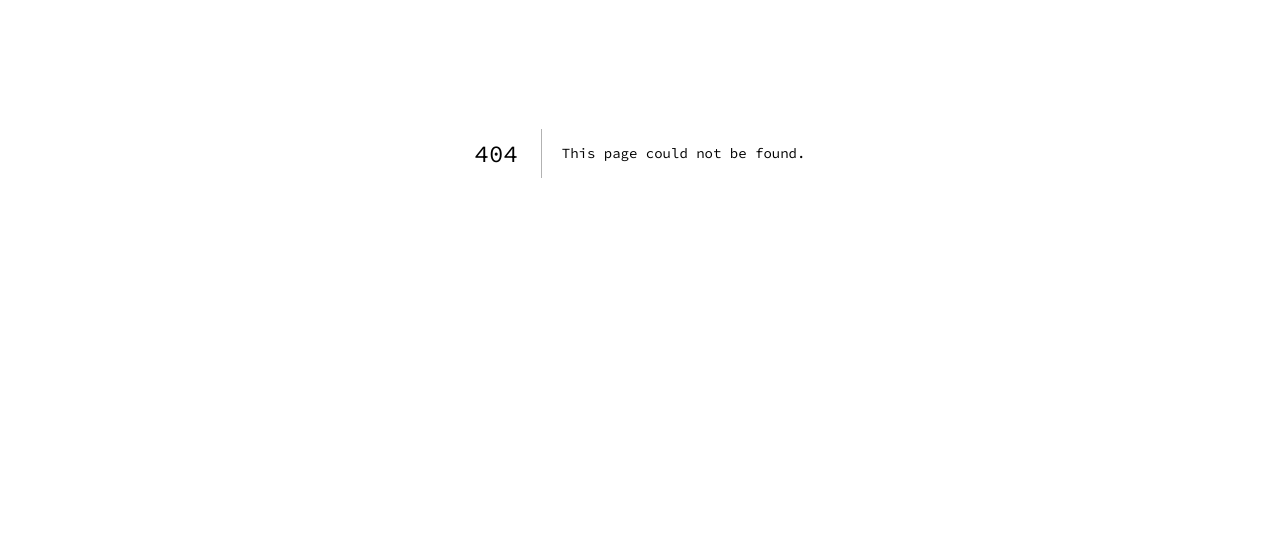
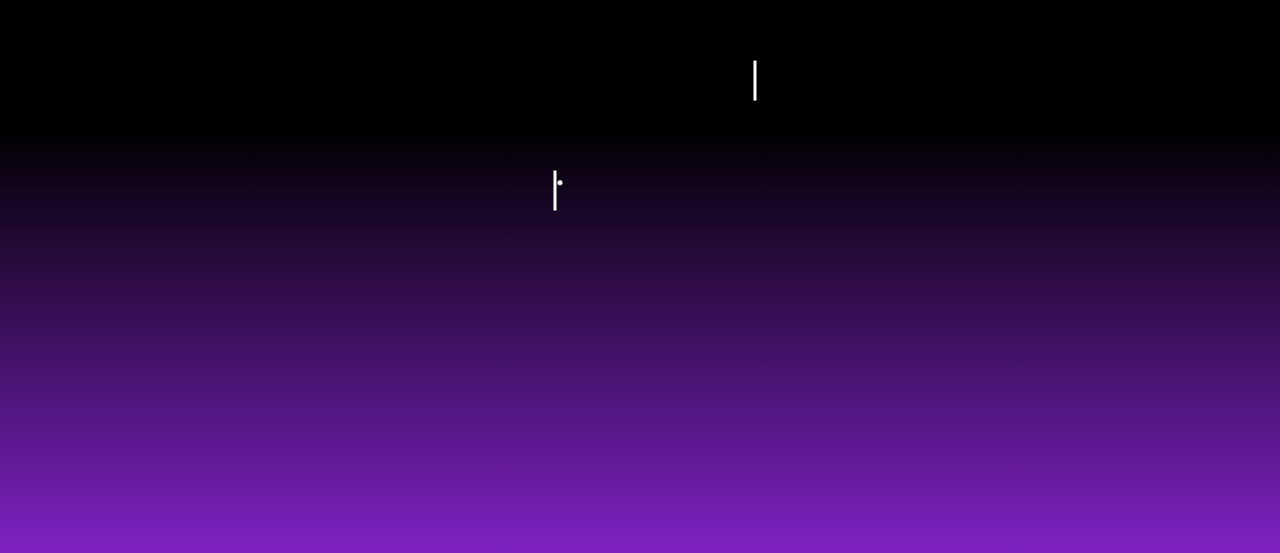
Before and after one commit to chzabakh/last_tr, a Next.js app: page /loading in a window 1280 px wide. Before the commit this address had no page. Shown: the part 247-800 px from the top of the page. Built offline with nearby package versions, Linux system fonts and the light colour scheme.

Commit message:
resposive auth

```diff
--- a/package.json
+++ b/package.json
@@ -26,6 +26,7 @@
     "react-router-dom": "^6.14.1",
     "react-select": "^5.7.4",
     "react-type-animation": "^3.1.0",
+    "sass": "^1.66.1",
     "socket.io": "^4.7.2",
     "socket.io-client": "^4.7.2",
     "tailwindcss": "3.3.2",
--- a/src/pages/dashboard.tsx
+++ b/src/pages/dashboard.tsx
@@ -8,6 +8,8 @@ import axios, { AxiosError } from "axios";
 import Edit from "@/components/Sections/edit";
 import Cookies from "js-cookie";
 import Place from "../../public/place.png";
+import { RouterProvider } from "react-router-dom";
+import Loading from "./loading";
 
 type Me = {
   TwofaAutEnabled: boolean;
@@ -23,6 +25,7 @@ type Me = {
 };
 
 const Dashboard = () => {
+
   const [item, setItem] = useState("1");
   const [Preview, setPreview] = useState("");
   const [windowWidth, setWindowWidth] = useState(window.innerWidth);
@@ -30,6 +33,7 @@ const Dashboard = () => {
   const [token, setToken] = useState("");
   const [provider, setProvider] = useState("");
   const [status, setStatus] = useState<"enabled" | "disabled">();
+  const [delayedLoading, setDelayedLoading] = useState(true);
   const [me, setMe] = useState<Me>({
     TwofaAutEnabled: false,
     avatarUrl: "none",
@@ -42,40 +46,53 @@ const Dashboard = () => {
     state: "none",
     updatedAt: "none",
   });
+  const [isLoading, setLoading] = useState(true);
+  const [isIn, setIn] = useState(false);
   const router = useRouter();
 
 
-  useEffect(() =>
-  {
-    getStatus();
-  },)
 
   useEffect(() => {
+    const token = Cookies.get("token");
+    if (token) {
+        setIn(true);
+        setLoading(false);
+    } else {
+        setLoading(false);
+    }
+  }, []);
+
+useEffect(() => {
+  const timer = setTimeout(() => {
+      setDelayedLoading(false);
+  }, 15000);
+  return () => clearTimeout(timer);
+}, []);
+
+
+useEffect(() => {
+  if (!isIn) {
+    const timer = setTimeout(() => {
+      <Loading/>
+  }, 15000);
+  router.push('/login');
+  return () => clearTimeout(timer);
+  }
+}, [isIn]);
+
+useEffect(() => {
+  const token = Cookies.get("token");
+
   const fetchData = async () => {
-      // const token = Cookies.get('token')
-      const token = Cookies.get("token");
-      // alert(token);
-      console.log(token);
-      if (!token) {
-        router.push("/login");
-        return;
-      }
       try {
           const headers = { Authorization: `Bearer ${token}` };
-        console.log(headers);
-        const res = await axios.get("http://localhost:9000/users/me", {
-          headers,
-        });
-        console.log(res.data);
+          const res = await axios.get("http://localhost:9000/users/me", { headers });
           setUser(res.data.nickname);
 
           if (res.data.provider === "intra") {
               setPreview(res.data.avatarUrl);
           } else {
-          const avatarRes = await axios.get(
-            "http://localhost:9000/users/my-avatar",
-            { headers, responseType: "blob" }
-          );
+              const avatarRes = await axios.get("http://localhost:9000/users/my-avatar", { headers, responseType: "blob" });
               const blob = new Blob([avatarRes.data], { type: "image/png" });
               const previewUrl = URL.createObjectURL(blob);
               setPreview(previewUrl);
@@ -86,10 +103,11 @@ const Dashboard = () => {
   };
 
   fetchData();
-  }, [Cookies.get("token")]); // Dependency on the token
+}, [Cookies.get("token")]);
 
-
-
+useEffect(() => {
+  getStatus();
+}, []);
 
 const getStatus = async () =>
   {
@@ -120,6 +138,13 @@ const Dashboard = () => {
 
   }
 
+
+// Render part
+
+if (delayedLoading || isLoading) {
+  return <Loading />;
+} else {
+  // Rest of your component JSX or return
   return (
     <>
       <SocketProvider>
@@ -228,5 +253,9 @@ const Dashboard = () => {
       </SocketProvider>
     </>
   );
+}
+
+
+
 };
 export default Dashboard;
--- /dev/null
+++ b/src/pages/loading.tsx
@@ -0,0 +1,16 @@
+
+import React from 'react'
+import style from '../styles/loader.module.scss'
+export default function Loading() {
+    // You can add any UI inside Loading, including a Skeleton.
+    return (
+
+        <>
+                <div className={style.content}>
+                <div className={style.player_one}></div>
+                <div className={style.player_two}></div>
+                <div className={style.ball}></div>
+                </div>
+        </>
+    )
+}
--- a/src/pages/login.tsx
+++ b/src/pages/login.tsx
@@ -12,6 +12,7 @@ import Layout from "@/components/Layout/layout";
 import Router, { useRouter } from 'next/router';
 import Cookies from 'js-cookie';
 import activate from "./activate";
+
 
 export const Login  : React.FC  = () => {
 
@@ -84,7 +85,6 @@ export const Login  : React.FC  = () => {
   const postData = async (data: { email: string; password: string }) => {
     try {
       const res = await axios.post("http://localhost:9000/auth/login", data);
-      console.log("HACH JAYyyyyyyy", res)
       const tok = res.data.access_token;
       const verify = res.data.isFirstLogin;
       Cookies.set('token', tok , { path: '/'});
--- a/src/pages/register.tsx
+++ b/src/pages/register.tsx
@@ -53,24 +53,20 @@ export const Register = () => {
   };
 
   return (
-    <div className="flex flex-col my-2 justify-between max-w-full mx-[3rem] h-full max-h-full min-h-full relative">
+    <>
+      <div className="absolute z-[-1] w-full h-screen max-h-screen max-w-screen overflow-hidden">
+     <div id="stars"></div>
+      <div id="stars1"></div>
+      </div>
+    <div className="flex flex-col justify-between max-w-screen md:mx-[6rem] h-screen max-h-screen">
       <Layout>
         <div className="flex w-[100%] flex-col items-center gap-4 mx-auto justify-center relative mb-5">
           <div className={styles.auth}>
-            {/* <button className={styles.button}>
-            <Image className={styles.logo} alt="" src={fourty} />
-            <div>Register with Intra</div>
-          </button> */}
-            {/* <button className={styles.button}>
-            <Image className={styles.logoTwo} alt="" src={gog} />
-            Register with Google
-          </button> */}
-            {/* <div className={styles.or}>Or</div> */}
           </div>
           <form className={styles.formy} onSubmit={handleSubmit}>
             <div className={styles.infos}>
               <h1 className={styles.title}>Sign Up</h1>
-              <label className={styles.label}>username:</label>
+              <label className={styles.label}>Username:</label>
               <input
                 type="nickname"
                 placeholder="TheLegend27"
@@ -114,6 +110,7 @@ export const Register = () => {
         </div>
       </Layout>
     </div>
+    </>
   );
 };
 
--- a/src/styles/globals.css
+++ b/src/styles/globals.css
@@ -1,4 +1,5 @@
 @import url("https://fonts.googleapis.com/css2?family=Source+Code+Pro&display=swap");
+@import url('https://fonts.googleapis.com/css2?family=Montserrat:ital,wght@0,400;1,300;1,400&family=Press+Start+2P&display=swap');
 @tailwind base;
 @tailwind components;
 @tailwind utilities;
@@ -7,7 +8,7 @@
   box-sizing: border-box;
   padding: 0;
   margin: 0;
-  font-family: "Source Code Pro", monospace;
+  font-family:  'Montserrat', sans-serif;
 }
 
 html,
--- /dev/null
+++ b/src/styles/loader.module.scss
@@ -0,0 +1,80 @@
+.content {
+  position: absolute;
+  top: 45%;
+  left: 57.5%;
+  transform: translate(-50%, -50%);
+  display: block;
+}
+
+.paddle{
+  height:40px;
+  width:3px;
+  background-color:white;
+  position:relative;
+}
+
+.player_one{
+  @extend .paddle;
+  left:-180px;
+  animation: movePaddleOne 2s infinite;
+}
+
+.player_two{
+  @extend .paddle;
+  left:20px;
+  animation: movePaddleTwo 2s infinite;
+}
+
+.ball{
+  position:relative;
+  height:5px;
+  width:5px;
+  border-radius:50%;
+  background-color:white;
+  animation: moveBall 4s infinite linear;
+}
+
+@keyframes movePaddleOne{
+  0%, 100%{
+    transform:translate(0px, 100px);
+  }
+  25%{
+    transform:translate(0px, 0px);
+  }
+  50%{
+    transform:translate(0px, 0px);
+  }
+  75%{
+    transform:translate(0px, 100px);
+  }
+}
+
+@keyframes movePaddleTwo{
+  0%, 100%{
+     transform:translate(0px,-50px);
+  }
+  25%{
+       transform:translate(0px,10px);
+  }
+  50%{
+        transform:translate(0px,0px);
+  }
+  75%{
+        transform:translate(0px,50px);
+  }
+}
+
+@keyframes moveBall{
+   0%, 100%{
+    transform:translate(-180px, 30px);
+  }
+  25%{
+      transform:translate(18px, -25px);
+  }
+ 50%{
+     transform:translate(-180px, -55px);
+  }
+  75%{
+    transform:translate(18px, 15px);
+  }
+}
--- a/src/styles/login.module.css
+++ b/src/styles/login.module.css
@@ -37,7 +37,7 @@
 .label
 {
     /* background-color: rosybrown; */
-    font-size: 1rem;
+    font-size: 0.75rem;
     font-weight: 400;
     margin-bottom: 1rem;
     color: white;
@@ -74,7 +74,7 @@
     justify-content: center;
     align-items: center;
     height: 3rem;
-    width: 350px;
+    width: 300px;
     border-radius: 10px;
     background-color: rgba(245, 222, 179, 0);
     color: white;
--- a/src/styles/register.module.css
+++ b/src/styles/register.module.css
@@ -36,7 +36,7 @@
     display: flex;
     flex-direction: column;
     justify-content: center;
-    background-color: rgb(87, 83, 83);
+    background-color: rgb(50, 47, 47);
     height: 2rem;
     padding: 1.5rem;
     margin-bottom: 3rem;
@@ -46,12 +46,13 @@
     outline: none;
     color: aliceblue;
     width: 100%;
+    opacity: 0.6;
 }
 
 .label
 {
     /* background-color: rosybrown; */
-    font-size: 1rem;
+    font-size: 0.75rem;
     font-weight: 400;
     margin-bottom: 1rem;
     color: white;
```
Also changed, not shown: 1 other file (tests, documents, lock files or other folders). Lines whose indentation alone changed are shown as unchanged.
